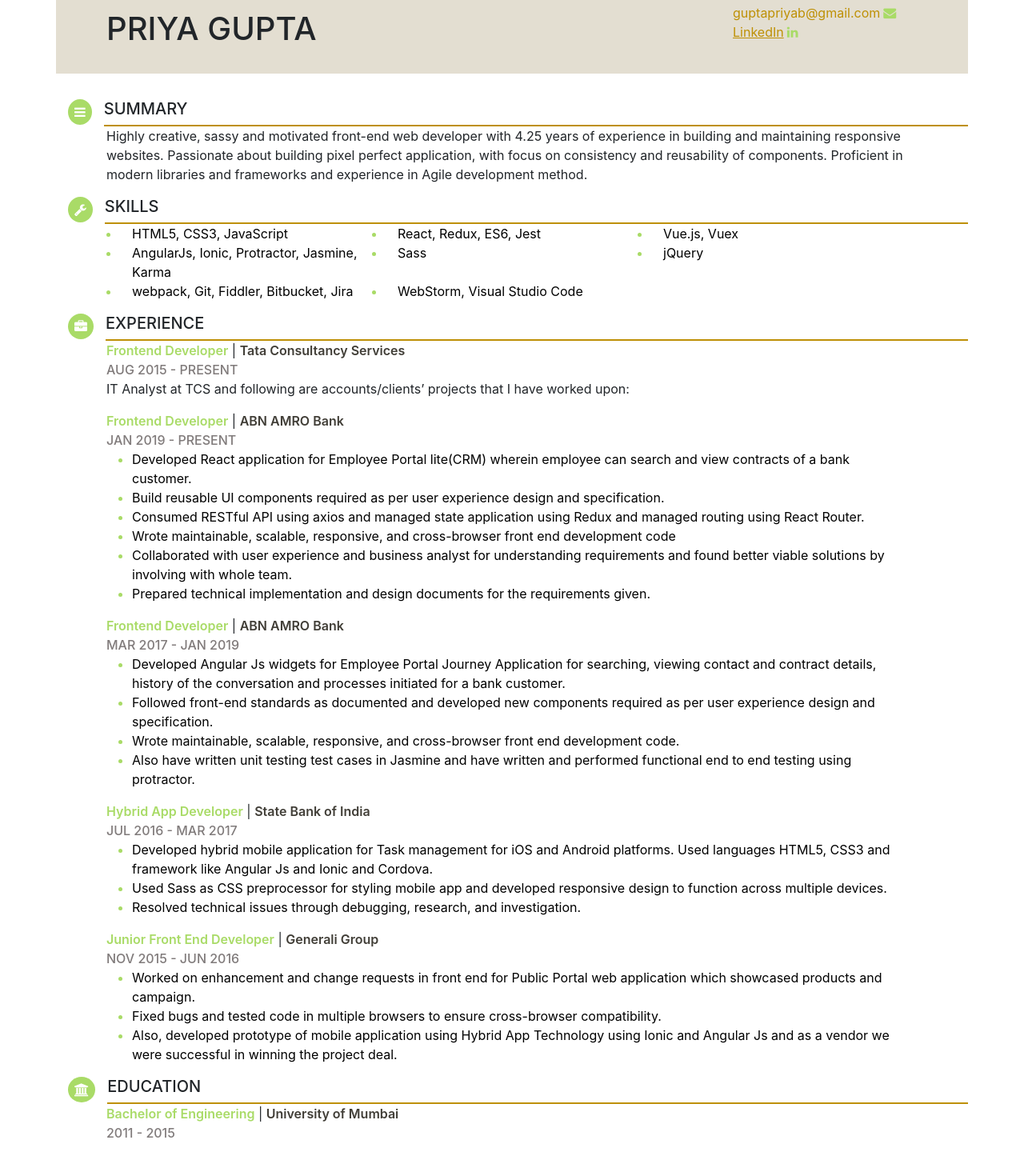
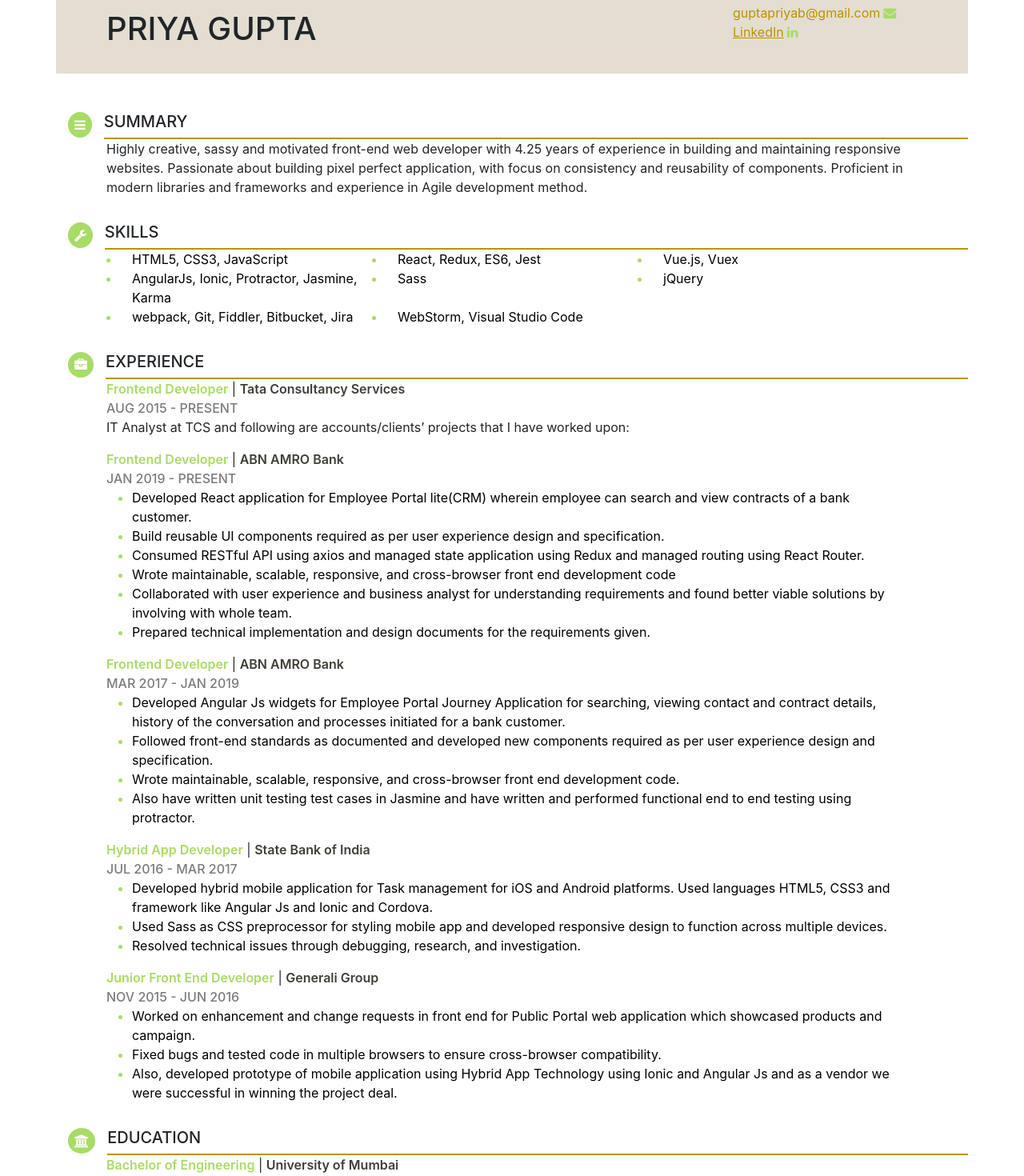
Before and after one commit to bishnupanda93/profile, a React (Create React App) app: page / in a window 1280 px wide. Shown: the part 100-1570 px from the top of the page at 80% size. Before the commit the page ends 1528 px from the top, so only its background shows below. Built offline with nearby package versions, Linux system fonts and the light colour scheme.

Commit message:
Portfoli completed

```diff
--- a/src/components/Portfolio/Portfolio.js
+++ b/src/components/Portfolio/Portfolio.js
@@ -22,21 +22,21 @@
                 <Title value="Summary" icon="fa fa-bars"></Title>
                 <p className={classes['summary-text']}>{props.summary}</p>
             </div>
-            <div>
+            <div className="mt-4 pt-2">
                 <Title value="Skills" icon="fa fa-wrench"></Title>
                 <ul className={listClasses.join(" ")}>
                    { props.skills.map((skill,index)=>
                    (<li key={index} className="col-4"><span>{skill}</span></li>))}
                 </ul>
             </div>
-            <div>
+            <div className="mt-4 pt-2">
                 <Title value="Experience" icon="fa fa-briefcase"></Title>
                 <SubTitle organisation="Tata Consultancy Services" role="Frontend Developer"></SubTitle>
                 <Tenure startDate="AUG 2015" endDate="PRESENT"></Tenure>
                 <p className={classes['summary-text']}>IT Analyst at TCS and following are accounts/clients’ projects that I have worked upon:</p>
                 {experience}
             </div>
-            <div>
+            <div className="mt-4 pt-2">
                 <Title value="Education" icon ="fa fa-university"></Title>
                 <SubTitle organisation="University of Mumbai" role="Bachelor of Engineering"></SubTitle>
                 <Tenure startDate="2011" endDate="2015"></Tenure>
--- a/src/components/Portfolio/Portfolio.module.scss
+++ b/src/components/Portfolio/Portfolio.module.scss
@@ -1,6 +1,6 @@
 @import '../../sass/variable.scss';
 .portfolio-container{
-    margin-top: 2rem;
+    margin: 3rem 0;
     ul{
         li{
             color: $green-font;
```
